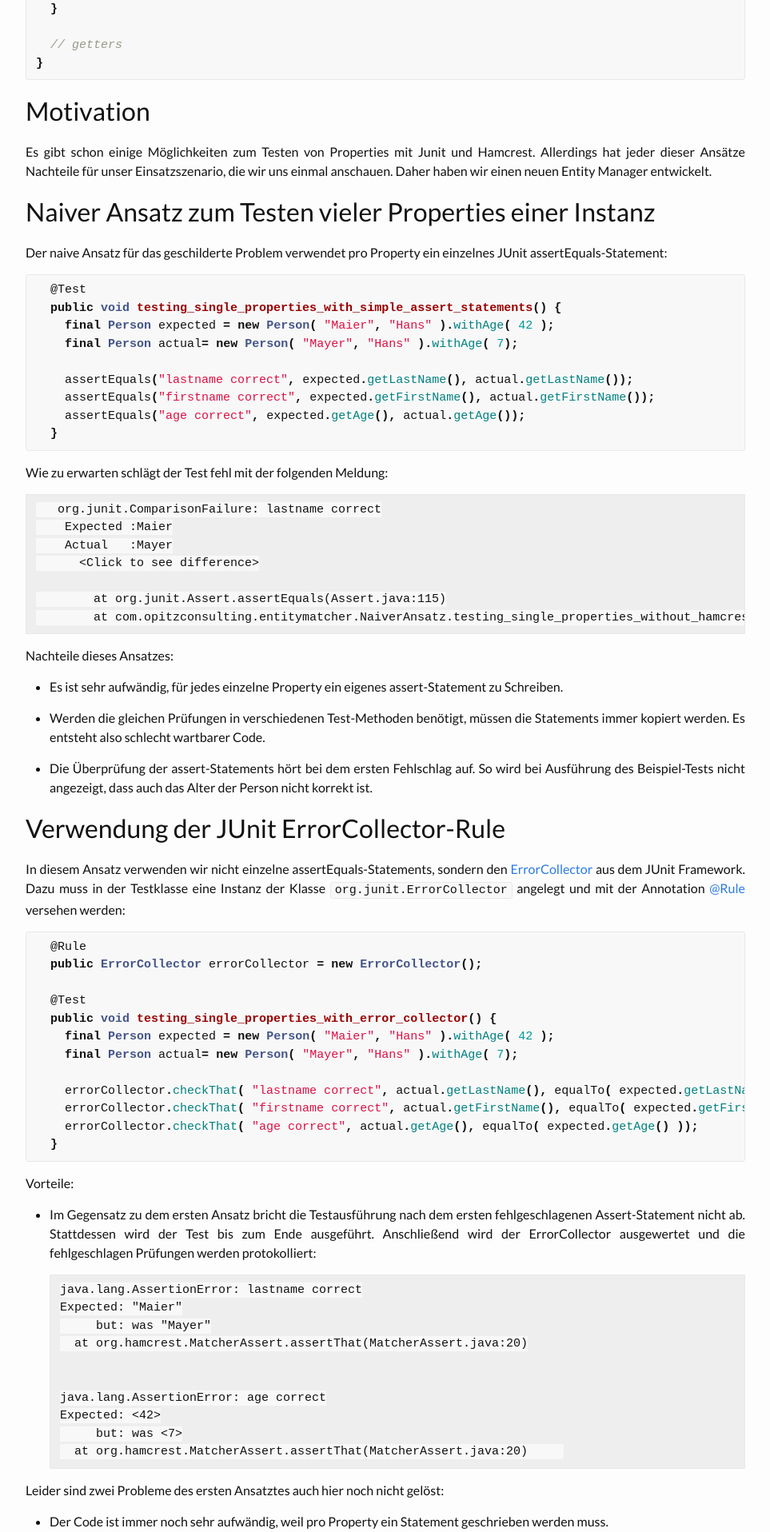
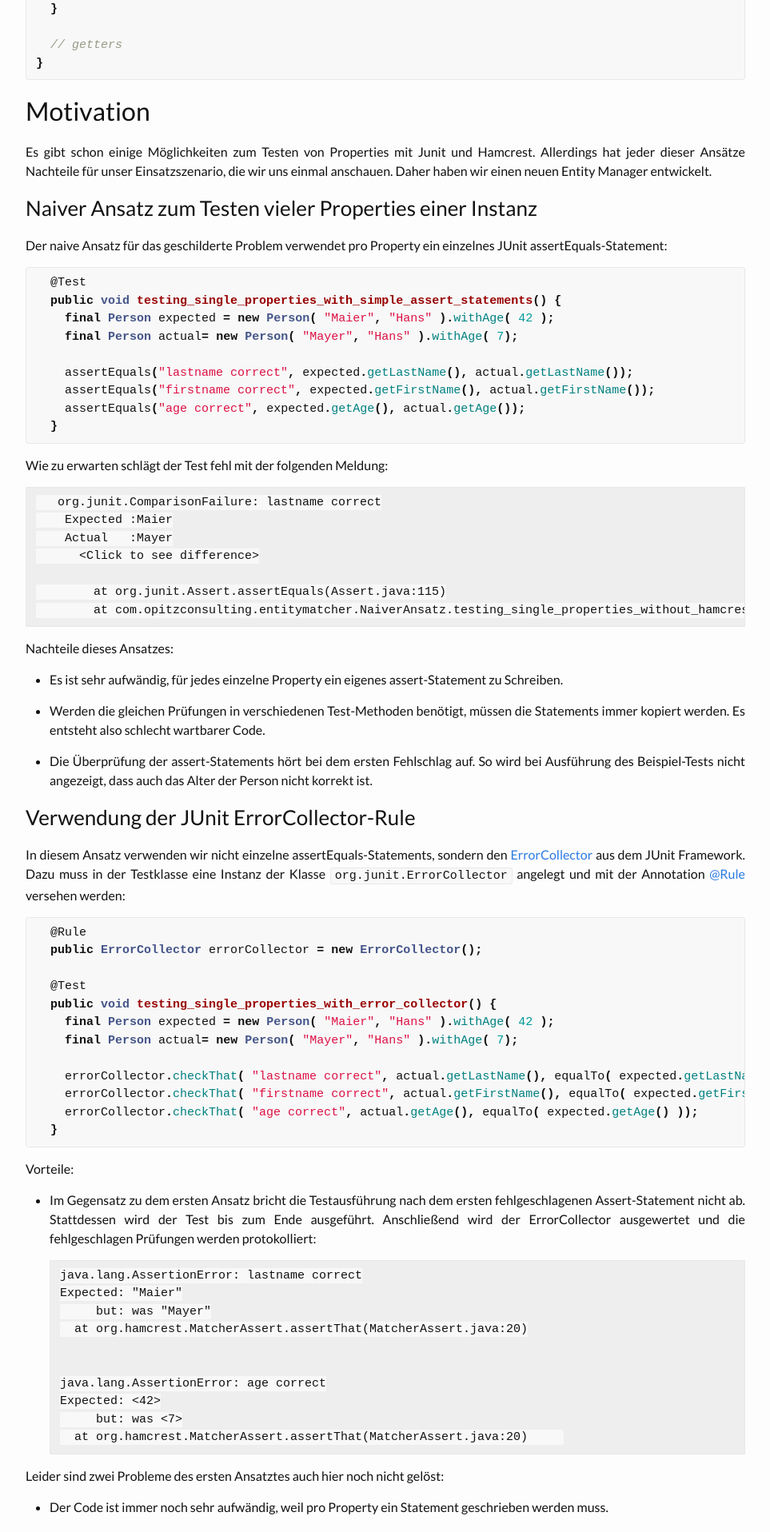
Before and after one commit to opitzconsulting/opitzconsulting.github.io, a Jekyll site: the page built from _posts/2016-08-26-ein-hamcrest-entity-matcher.md, in a window 1280 px wide. Shown: the part 1309-3225 px from the top of the page at 80% size, without its empty margins (158-1121 px from the left). Built offline with Jekyll 4.4.1, drawn with Linux system fonts in a browser that asks for light colours; nearby versions of some CDN libraries; comment, search, counter and statistics services are not loaded.

Commit message:
correct headings

```diff
--- a/_posts/2016-08-26-ein-hamcrest-entity-matcher.md
+++ b/_posts/2016-08-26-ein-hamcrest-entity-matcher.md
@@ -64,7 +64,7 @@ public class Person {
 Es gibt schon einige Möglichkeiten zum Testen von Properties mit Junit und Hamcrest. Allerdings hat jeder dieser Ansätze Nachteile für unser Einsatzszenario, die wir uns einmal anschauen.
 Daher haben wir einen neuen Entity Manager entwickelt.
 
-## Naiver Ansatz zum Testen vieler Properties einer Instanz
+### Naiver Ansatz zum Testen vieler Properties einer Instanz
 
 Der naive Ansatz für das geschilderte Problem verwendet pro Property ein einzelnes JUnit assertEquals-Statement:
 {% highlight java %}
@@ -99,8 +99,7 @@ Nachteile dieses Ansatzes:
 
 * Die Überprüfung der assert-Statements hört bei dem ersten Fehlschlag auf. So wird bei Ausführung des Beispiel-Tests nicht angezeigt, dass auch das Alter der Person nicht korrekt ist.
 
-
-## Verwendung der JUnit ErrorCollector-Rule
+### Verwendung der JUnit ErrorCollector-Rule
 
 In diesem Ansatz verwenden wir nicht einzelne assertEquals-Statements, sondern den [ErrorCollector](http://junit.org/junit4/javadoc/4.12/org/junit/rules/ErrorCollector.html "ErrorCollector (JUnit API)") aus dem JUnit Framework. Dazu muss in der Testklasse eine Instanz der Klasse
 `org.junit.ErrorCollector` angelegt und mit der Annotation [@Rule](http://junit.org/junit4/javadoc/4.12/org/junit/Rule.html "Rule (JUnit API)") versehen werden:
@@ -142,8 +141,7 @@ Leider sind zwei Probleme des ersten Ansatztes auch hier noch nicht gelöst:
 
 * Die Wartbarkeit ist immer noch nicht gut.
 
-
-## Verwendung von Hamcrest samePropertyValuesAs
+### Verwendung von Hamcrest samePropertyValuesAs
 
 Durch die Verwendung des Matchers [samePropertyValuesAs](http://hamcrest.org/JavaHamcrest/javadoc/1.3/org/hamcrest/beans/SamePropertyValuesAs.html "Hamcrest API") kommen wir schon recht Nahe an unser Ziel, einfache Assert-Statements zu schreiben:
 
```
